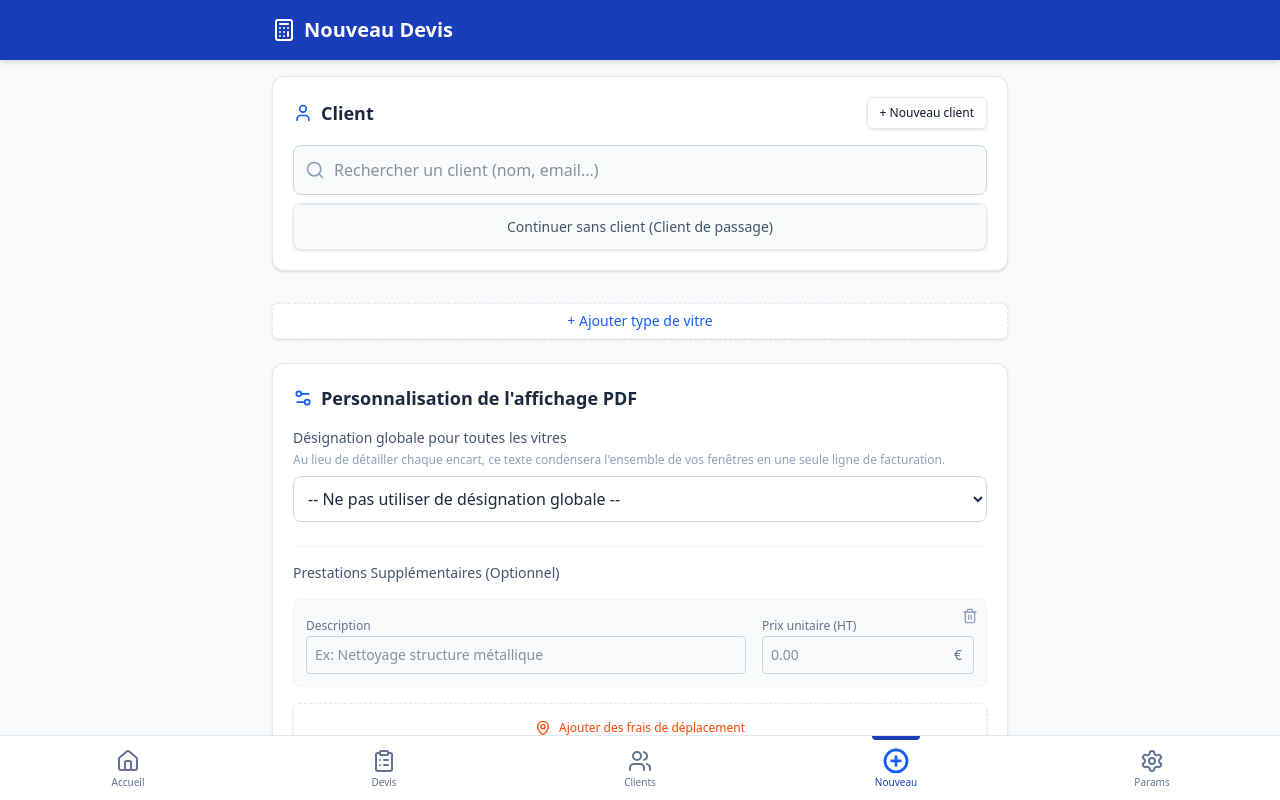
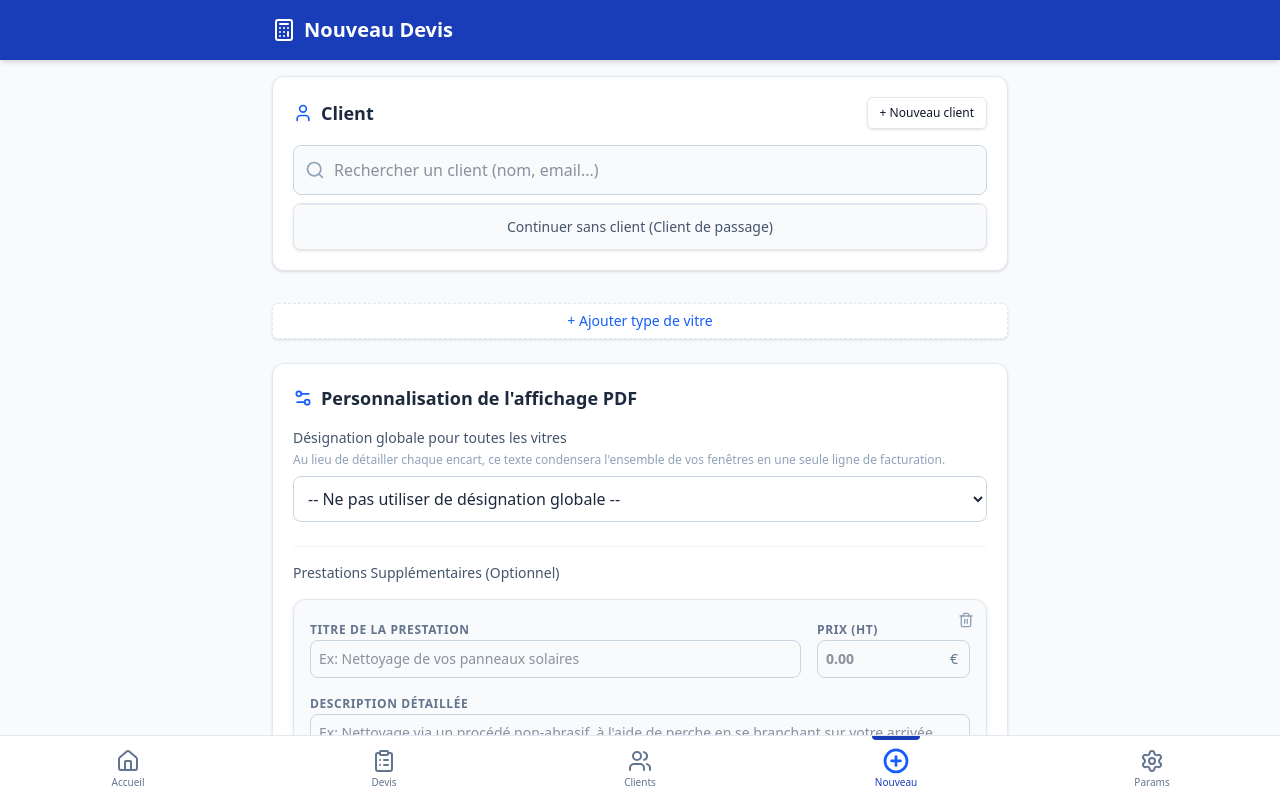
Before and after one commit to adrienoblin/devis-vitres-mvp, a Next.js app: page /devis in a window 1280 px wide. Both pictures are taken after typing "Sample" into the empty fields and a click on the button "+ Ajouter une prestation supplémentaire". Shown: the top 800 px of the page. Built offline with nearby package versions, Linux system fonts and the light colour scheme; what @react-pdf/renderer would draw is missing.

Commit message:
feat: add detailed description field for extra tasks

```diff
--- a/src/app/devis/page.tsx
+++ b/src/app/devis/page.tsx
@@ -57,7 +57,7 @@ function NouveauDevisPageContent() {
   const [isCustomDesignation, setIsCustomDesignation] = useState<boolean>(false);
   const [customCategoryDesignations, setCustomCategoryDesignations] = useState<Record<string, boolean>>({});
   const [customCategoryNames, setCustomCategoryNames] = useState<Record<string, boolean>>({});
-  const [extraTasks, setExtraTasks] = useState<{ id: string, description: string, price: string }[]>([]);
+  const [extraTasks, setExtraTasks] = useState<{ id: string, description: string, details?: string, price: string }[]>([]);
 
   const [showEmailModal, setShowEmailModal] = useState<{ devis: DevisData, base64: string } | null>(null);
   const signaturePadRef = useRef<SignaturePadRef>(null);
@@ -111,7 +111,7 @@ function NouveauDevisPageContent() {
         setNotes(devisToEdit.notes || '');
         const existingGlobal = devisToEdit.globalDesignation || '';
         setGlobalDesignation(existingGlobal);
-        const loadedExtraTasks = devisToEdit.extraTasks?.map(t => ({ ...t, price: t.price.toString() })) || [];
+        const loadedExtraTasks = devisToEdit.extraTasks?.map(t => ({ ...t, price: t.price.toString(), details: t.details || '' })) || [];
         if (devisToEdit.extraTaskDescription) {
           loadedExtraTasks.push({ id: uuidv4(), description: devisToEdit.extraTaskDescription, price: devisToEdit.extraTaskPrice?.toString() || '' });
         }
@@ -162,7 +162,7 @@ function NouveauDevisPageContent() {
         if (draft.discount !== undefined) setDiscount(draft.discount);
         if (draft.notes) setNotes(draft.notes);
         if (draft.globalDesignation) setGlobalDesignation(draft.globalDesignation);
-        if (draft.extraTasks) setExtraTasks(draft.extraTasks.map(t => ({ ...t, price: t.price.toString() })));
+        if (draft.extraTasks) setExtraTasks(draft.extraTasks.map(t => ({ ...t, price: t.price.toString(), details: t.details || '' })));
         if (draft.categories) {
           setCategories(draft.categories);
           const initialCustomCats: Record<string, boolean> = {};
@@ -200,7 +200,7 @@ function NouveauDevisPageContent() {
             discount,
             notes,
             globalDesignation: globalDesignation.trim() || undefined,
-            extraTasks: extraTasks.filter(t => t.description.trim() !== '').map(t => ({ id: t.id, description: t.description.trim(), price: parseFloat(t.price) || 0 })),
+            extraTasks: extraTasks.filter(t => t.description.trim() !== '').map(t => ({ id: t.id, description: t.description.trim(), details: t.details?.trim() || undefined, price: parseFloat(t.price) || 0 })),
           });
         }
       }, 1000);
@@ -321,7 +321,7 @@ function NouveauDevisPageContent() {
         photos: [],
         needsSync: true,
         globalDesignation: globalDesignation.trim() || undefined,
-        extraTasks: extraTasks.filter(t => t.description.trim() !== '' && (parseFloat(t.price) || 0) > 0).map(t => ({ id: t.id, description: t.description.trim(), price: parseFloat(t.price) || 0 })),
+        extraTasks: extraTasks.filter(t => t.description.trim() !== '' && (parseFloat(t.price) || 0) > 0).map(t => ({ id: t.id, description: t.description.trim(), details: t.details?.trim() || undefined, price: parseFloat(t.price) || 0 })),
       };
 
       // CRITICAL: Save to store FIRST before any async PDF operation.
@@ -727,30 +727,44 @@ function NouveauDevisPageContent() {
             <div className="border-t border-slate-100 pt-4 space-y-4">
               <h3 className="text-sm font-medium text-slate-600">Prestations Supplémentaires (Optionnel)</h3>
               {extraTasks.map((task) => (
-                <div key={task.id} className="grid grid-cols-1 md:grid-cols-3 gap-4 items-end bg-slate-50 p-3 rounded-lg border border-slate-100 relative">
-                  <button onClick={() => setExtraTasks(prev => prev.filter(t => t.id !== task.id))} className="absolute top-2 right-2 text-slate-400 hover:text-red-500"><Trash2 className="h-4 w-4" /></button>
-                  <div className="space-y-1 md:col-span-2">
-                    <label className="text-xs text-slate-500">Description</label>
+                <div key={task.id} className="flex flex-col gap-3 bg-slate-50 p-4 rounded-xl border border-slate-200 relative shadow-sm">
+                  <button onClick={() => setExtraTasks(prev => prev.filter(t => t.id !== task.id))} className="absolute top-3 right-3 text-slate-400 hover:text-red-500"><Trash2 className="h-4 w-4" /></button>
+
+                  <div className="grid grid-cols-1 md:grid-cols-4 gap-4">
+                    <div className="space-y-1 md:col-span-3">
+                      <label className="text-xs font-bold text-slate-500 uppercase tracking-wider">Titre de la prestation</label>
                       <input
                         type="text"
-                      placeholder="Ex: Nettoyage structure métallique"
+                        placeholder="Ex: Nettoyage de vos panneaux solaires"
                         value={task.description}
                         onChange={(e) => setExtraTasks(prev => prev.map(t => t.id === task.id ? { ...t, description: e.target.value } : t))}
-                      className="w-full rounded border-slate-300 border p-2 text-slate-800 focus:ring-2 outline-none text-sm"
+                        className="w-full rounded-lg border-slate-300 border p-2 text-slate-800 focus:ring-2 outline-none text-sm font-medium"
                       />
                     </div>
-                  <div className="space-y-1">
-                    <label className="text-xs text-slate-500">Prix unitaire (HT)</label>
+                    <div className="space-y-1 md:col-span-1">
+                      <label className="text-xs font-bold text-slate-500 uppercase tracking-wider">Prix (HT)</label>
                       <div className="relative">
                         <input
                           type="number"
                           placeholder="0.00"
                           value={task.price}
                           onChange={(e) => setExtraTasks(prev => prev.map(t => t.id === task.id ? { ...t, price: e.target.value } : t))}
-                        className="w-full rounded border-slate-300 border p-2 text-slate-800 focus:ring-2 outline-none pr-8 text-sm"
+                          className="w-full rounded-lg border-slate-300 border p-2 text-slate-800 focus:ring-2 outline-none pr-8 text-sm font-bold"
                         />
-                      <span className="absolute right-3 top-1/2 -translate-y-1/2 text-slate-500 text-sm">€</span>
+                        <span className="absolute right-3 top-1/2 -translate-y-1/2 text-slate-500 text-sm font-medium">€</span>
                       </div>
+                    </div>
+                  </div>
+
+                  <div className="space-y-1">
+                    <label className="text-xs font-bold text-slate-500 uppercase tracking-wider">Description détaillée</label>
+                    <textarea
+                      rows={2}
+                      placeholder="Ex: Nettoyage via un procédé non-abrasif, à l'aide de perche en se branchant sur votre arrivée d'eau."
+                      value={task.details || ''}
+                      onChange={(e) => setExtraTasks(prev => prev.map(t => t.id === task.id ? { ...t, details: e.target.value } : t))}
+                      className="w-full rounded-lg border-slate-300 border p-2 text-slate-800 focus:ring-2 outline-none text-sm resize-none"
+                    />
                   </div>
                 </div>
               ))}
--- a/src/components/pdf/DevisDocument.tsx
+++ b/src/components/pdf/DevisDocument.tsx
@@ -254,7 +254,7 @@ export const DevisDocument = ({ devis, client, config }: DevisDocumentProps) =>
     const tva = totalHT * 0.21;
     const totalTTC = totalHT + tva;
 
-    const rows: { name: string, quantity?: number, total?: number, isTravel?: boolean, isCategoryTitle?: boolean }[] = [];
+    const rows: { name: string, details?: string, quantity?: number, total?: number, isTravel?: boolean, isCategoryTitle?: boolean }[] = [];
     const normalItems = devis.items.filter(i => !i.isFraisDeplacement);
 
     if (devis.globalDesignation) {
@@ -335,6 +335,7 @@ export const DevisDocument = ({ devis, client, config }: DevisDocumentProps) =>
     allExtraTasks.forEach(task => {
         rows.push({
             name: task.description,
+            details: task.details,
             quantity: 1,
             total: task.price,
             isTravel: false
@@ -439,6 +440,11 @@ export const DevisDocument = ({ devis, client, config }: DevisDocumentProps) =>
                                     <Text style={styles.tdDescriptionTitle}>
                                         {row.name}
                                     </Text>
+                                    {row.details && (
+                                        <Text style={{ fontSize: 8, color: '#64748b', marginTop: 3 }}>
+                                            {row.details}
+                                        </Text>
+                                    )}
                                 </View>
                                 <Text style={styles.tdQty}>{displayQuantity}</Text>
                                 <Text style={styles.tdPriceUnit}>{displayUnitPrice}</Text>
--- a/src/lib/store.ts
+++ b/src/lib/store.ts
@@ -83,7 +83,7 @@ export interface DevisData {
     globalDesignation?: string;
     extraTaskDescription?: string; // deprecated
     extraTaskPrice?: number; // deprecated
-    extraTasks?: { id: string; description: string; price: number }[];
+    extraTasks?: { id: string; description: string; details?: string; price: number }[];
 }
 
 export interface OfflineTask {
```
Lines whose indentation alone changed are shown as unchanged.
